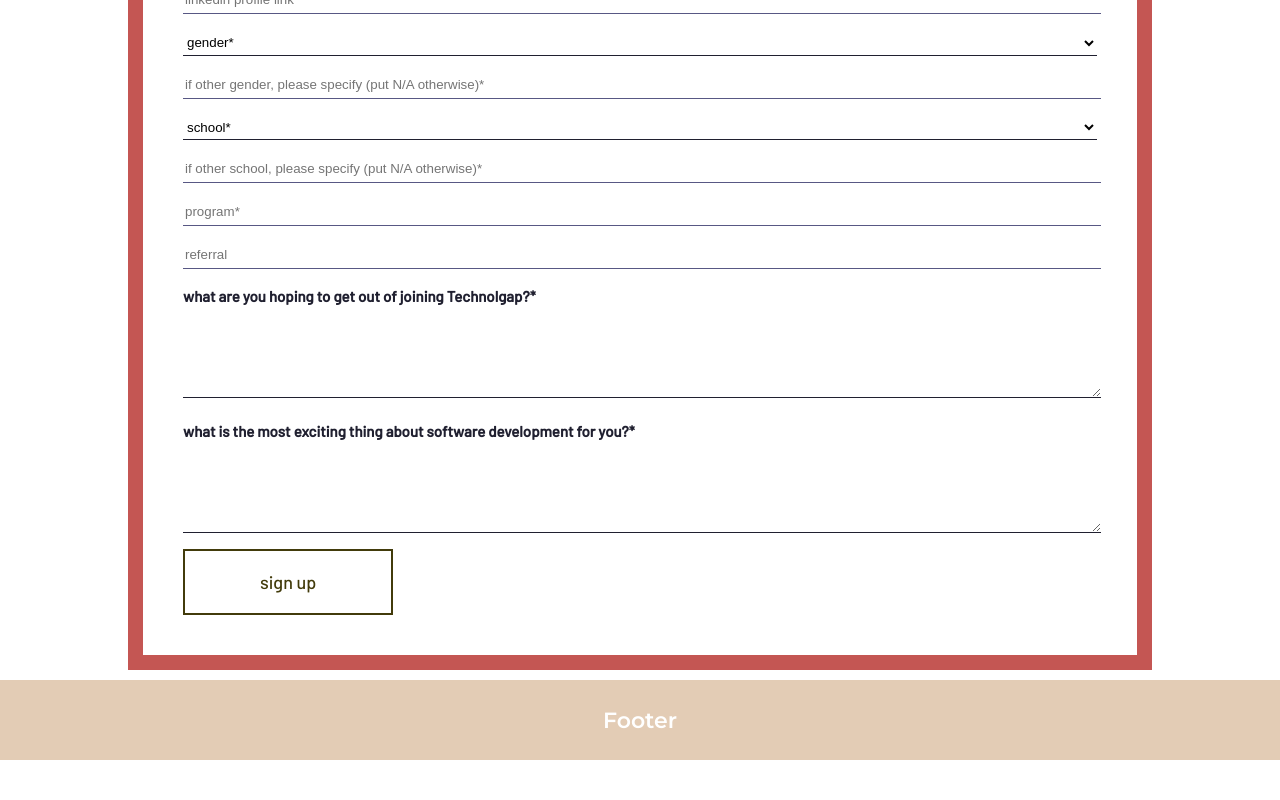
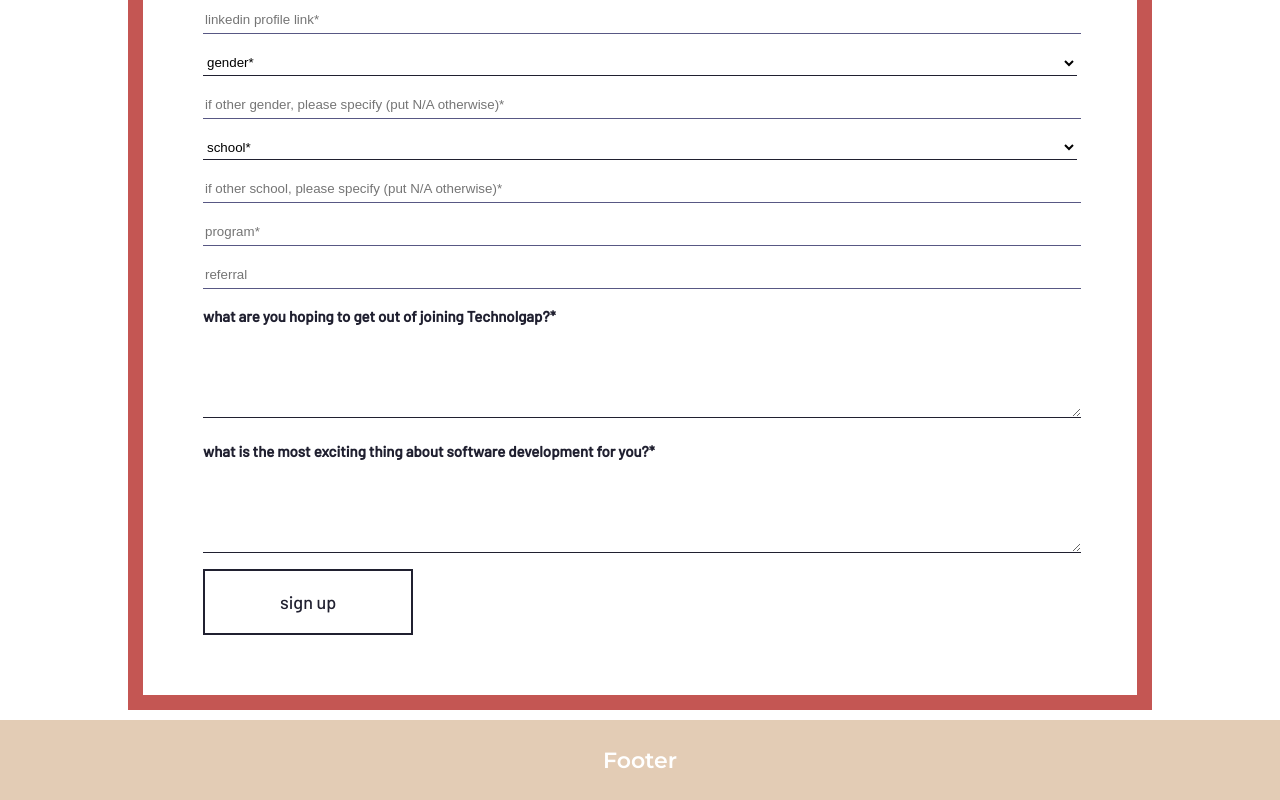
Before and after one commit to Technolgap/technolgap-website, a Next.js app: page /signup in a window 1280 px wide. Shown: the part 375-1175 px from the top of the page. Before the commit the page ends 1135 px from the top, so only its background shows below. Built offline with nearby package versions, Linux system fonts and the light colour scheme; a small style sheet from the web is missing; a web font is replaced by a local one.

Commit message:
button hover changes

```diff
--- a/components/Form/Form.module.scss
+++ b/components/Form/Form.module.scss
@@ -2,19 +2,12 @@
 
 .Form {
     list-style: none;
-    // display: flex;
-    // align-items: center;
-
-    // height: 100px;
     width: 80%;
     margin: 10px auto;
-    padding: 40px;
+    padding: 60px;
     box-sizing: border-box;
     border: 15px solid $dusty-red;
-
-
     background-color: $white;
-
     font-family: $secondary-header-font;
     font-size: $secondary-header-font-size;
     font-weight: bold;
@@ -45,18 +38,23 @@
 .inputForm select:focus,
 .inputForm textarea:focus,
 .inputForm input:hover {
-  // background-color: #f2f2f2;
   outline-style: none;
 }
 
 .inputForm button{
     background-color: $white;
-    border: 2px solid $olive-drab;
+    border: 2px solid $raisin-dark;
     font-family: $link;
     font-size: $link-font-size;
-    color: $olive-drab;
+    color: $raisin-dark;
     padding: 20px 75px;
     cursor: pointer;
+}
+
+.inputForm button:hover{
+    background-color: $raisin-dark;
+    border: 2px solid $raisin-dark;
+    color: $white;
 }
 
 .textMessage{
@@ -68,7 +66,3 @@
     margin: 10px 0;
     font-family: $link;
 }
-
-.textMessage:hover{
-    // background-color:#f2f2f2;
-}
```
